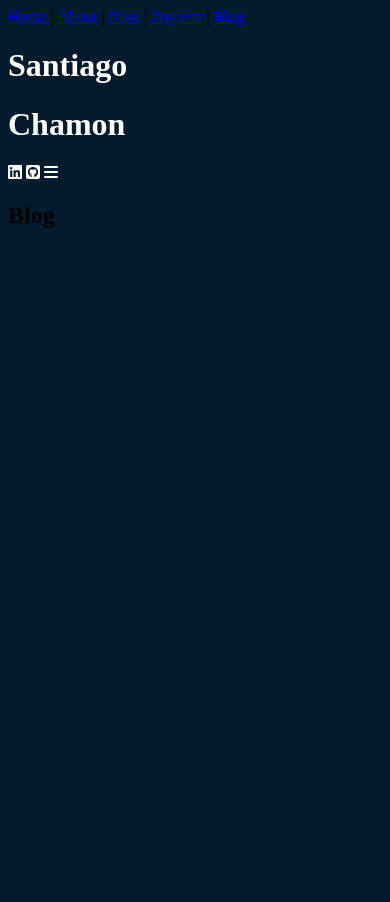
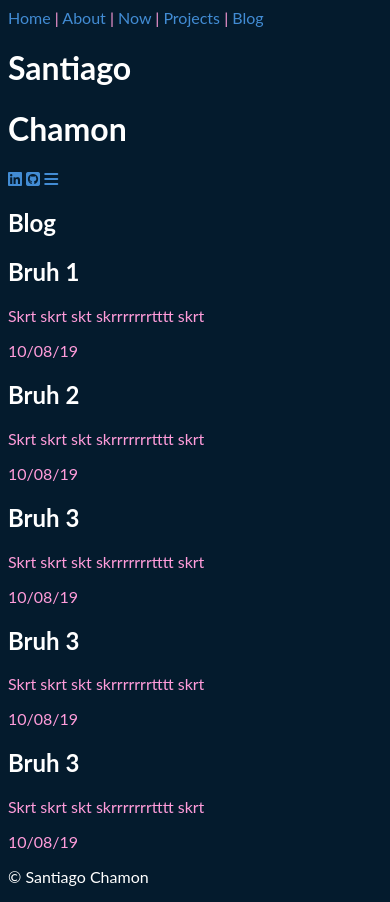
Before and after one commit to llausa/portfolio, a plain HTML site: page blog.html in a window 390 px wide. Before the commit the page ends 844 px from the top, so only its background shows below. Drawn offline with Linux system fonts and the light colour scheme.

Commit message:
html complete starting on responsive scss

```diff
--- /dev/null
+++ b/_colors.scss
@@ -0,0 +1,6 @@
+// Color Variables for the project
+
+$bkgd_color: #041b2d;
+$text_color: #ff9cda;
+$link_color: #428cd4;
+$headings_color: white;
--- a/blog.html
+++ b/blog.html
@@ -23,5 +23,33 @@
 
     <h2>Blog</h2>
 
+    <article>
+      <h1>Bruh 1</h1>
+      <p>Skrt skrt skt skrrrrrrrtttt skrt</p>
+      <p>10/08/19</p>
+    </article>
+    <article>
+      <h1>Bruh 2</h1>
+      <p>Skrt skrt skt skrrrrrrrtttt skrt</p>
+      <p>10/08/19</p>
+    </article>
+    <article>
+      <h1>Bruh 3</h1>
+      <p>Skrt skrt skt skrrrrrrrtttt skrt</p>
+      <p>10/08/19</p>
+    </article>
+    <article>
+      <h1>Bruh 3</h1>
+      <p>Skrt skrt skt skrrrrrrrtttt skrt</p>
+      <p>10/08/19</p>
+    </article>
+    <article>
+      <h1>Bruh 3</h1>
+      <p>Skrt skrt skt skrrrrrrrtttt skrt</p>
+      <p>10/08/19</p>
+    </article>
   </body>
+  <footer>
+      <p>© Santiago Chamon</p>
+  </footer>
 </html>
--- a/style.scss
+++ b/style.scss
@@ -1,11 +1,50 @@
+@import "colors";
+
 html {
   background-color: #041b2d;
+  font-family: 'Lato', sans-serif;
 }
 
-h1 {
-  color: white;
+h1, h2, h3, h4 {
+  color: $headings_color;
 }
 
-i {
-  color: white;
+nav {
+  color: $text_color;
 }
+
+i, a {
+  color: $link_color;
+  text-decoration: none;
+}
+
+a:hover {
+  text-decoration: underline;
+}
+
+p {
+  color: $text_color;
+}
+
+footer p {
+  color: $headings_color;
+}
+
+/* EVERYTHING MOBILE */
+@media screen and (max-width: 767px) {
+  #menu {
+
+  }
+}
+
+/* TABLETS PORTRAIT */
+@media only screen and (min-width: 768px) {
+
+
+}
+
+/* TABLET LANDSCAPE / DESKTOP */
+@media only screen and (min-width: 1024px) {
+
+
+}
```
Also changed, not shown: about.html (+3 -0 lines), index.html (+2 -1 lines), style.css, 1 other file. Lines whose indentation alone changed are shown as unchanged.
